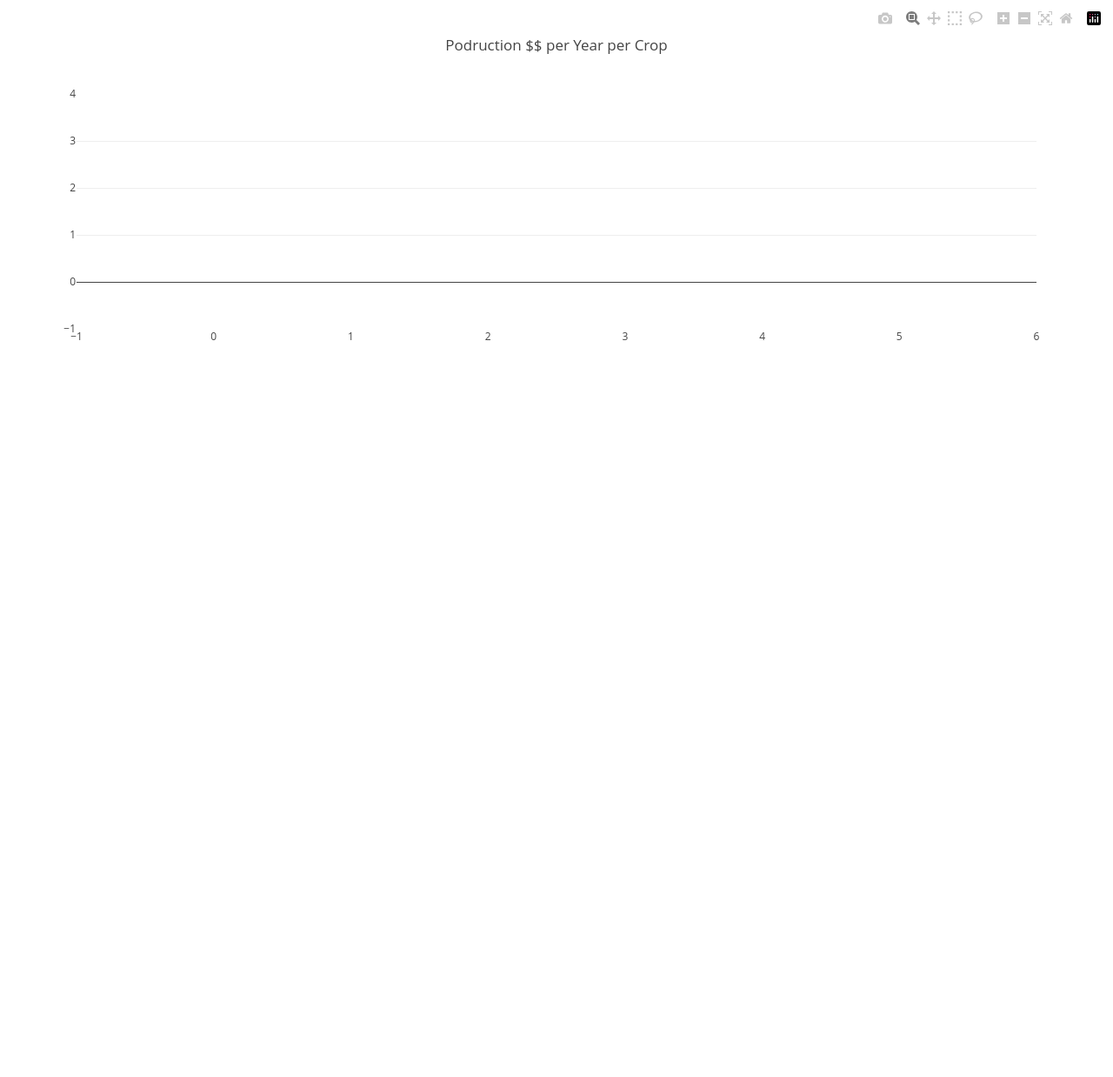
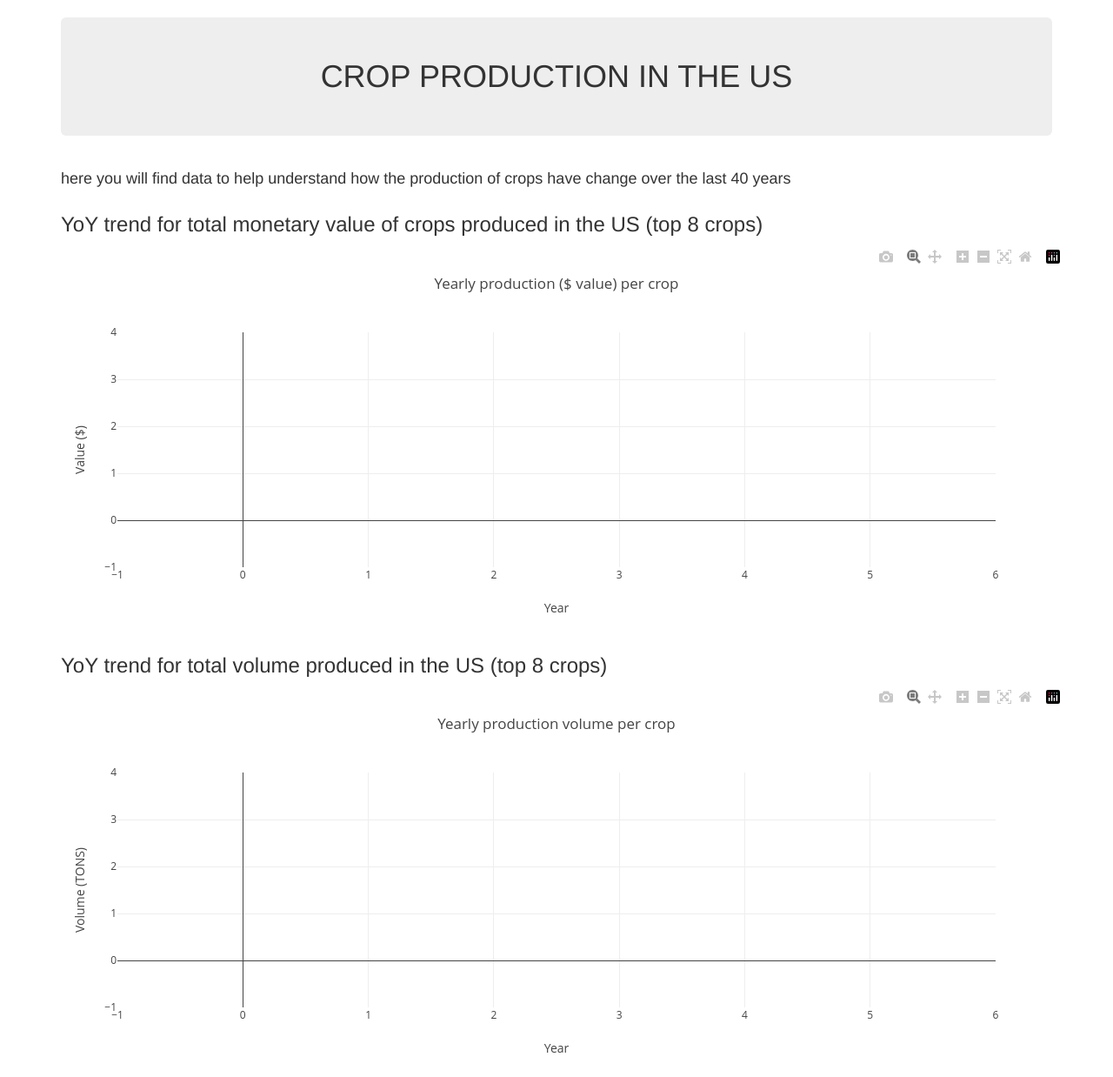
Before and after one commit to Ebarretorho/project_3, a Flask app: page / in a window 1280 px wide. Shown: the whole page at 87% size. Before the commit the page ends 391 px from the top, so only its background shows below. Run offline with Flask 2, Linux system fonts and the light colour scheme; data that the repository does not hold is empty; parts of the project's set-up code (start-up, migrations or seed data) failed here and were passed over; some libraries are stand-ins or nearby versions.

Commit message:
pushing the latest progress made

```diff
--- a/New folder/app.py
+++ b/New folder/app.py
@@ -24,7 +24,7 @@ app = Flask(__name__)
 # Flask Routes
 #################################################
 session = Session(engine)
-results = engine.execute('SELECT * FROM crops_climate_data').fetchall()
+results = engine.execute('SELECT * FROM crops_climate_data ORDER BY "SurveyYear"').fetchall()
 session.close()
 
 
--- /dev/null
+++ b/New folder/static/js/plotvalue.js
@@ -0,0 +1,76 @@
+
+url_data = "http://127.0.0.1:5000/data/api";
+
+d3.json(url_data).then(data => {
+    // console.log(data);
+    corns = data.filter(row => row.commodity === 'CORN')
+    corn_value = corns.map(row => row.value)
+    corn_years = corns.map(row => row.year);
+
+    barleys = data.filter(row => row.commodity === 'BARLEY')
+    barley_value = barleys.map(row => row.value)
+    barley_years = barleys.map(row => row.year);
+
+    cottons = data.filter(row => row.commodity === 'COTTON')
+    cotton_value = cottons.map(row => row.value)
+    cotton_years = cottons.map(row => row.year);
+
+    hays = data.filter(row => row.commodity === 'HAY')
+    hay_value = hays.map(row => row.value)
+    hay_years = hays.map(row => row.year);
+
+    oats = data.filter(row => row.commodity === 'OATS')
+    oats_value = oats.map(row => row.value)
+    oats_years = oats.map(row => row.year);
+
+    rices = data.filter(row => row.commodity === 'RICE')
+    rice_value = rices.map(row => row.value)
+    rice_years = rices.map(row => row.year);
+
+    sorghums = data.filter(row => row.commodity === 'SORGHUM')
+    sorghum_value = sorghums.map(row => row.value)
+    sorghum_years = sorghums.map(row => row.year);
+
+    soybeans = data.filter(row => row.commodity === 'SOYBEANS')
+    soybeans_value = soybeans.map(row => row.value)
+    soybeans_years = soybeans.map(row => row.year);
+
+    wheats = data.filter(row => row.commodity === 'WHEAT')
+    wheat_value = wheats.map(row => row.value)
+    wheat_years = wheats.map(row => row.year);
+
+    // Data trace array
+    var corn = { x: corn_years, y: corn_value, type: "scatter", name: "Corn" };
+    console.log(corn);
+    var barley = { x: barley_years, y: barley_value, mode: "scatter", name: "Barley" };
+    console.log(barley);
+    var cotton = { x: cotton_years, y: cotton_value, mode: "scatter", name: "Cotton" };
+    console.log(cotton);
+    var hay = { x: hay_years, y: hay_value, mode: "scatter", name: "Hay" };
+    console.log(hay);
+    var oats_ = { x: oats_years, y: oats_value, mode: "scatter", name: "Oats" };
+    console.log(oats_);
+    var rice = { x: rice_years, y: rice_value, mode: "scatter", name: "Rice" };
+    console.log(rice);
+    var sorghum = { x: sorghum_years, y: sorghum_value, mode: "scatter", name: "Sorghum" };
+    console.log(sorghum);
+    var soybeans_ = { x: soybeans_years, y: soybeans_value, mode: "scatter", name: "Soybeans" };
+    console.log(soybeans_);
+    var wheat = { x: wheat_years, y: wheat_value, mode: "scatter", name: "Wheat" };
+    console.log(wheat);
+
+    var traceData = [corn, barley, cotton, hay, oats_, rice, sorghum, soybeans_, wheat];
+
+    // Apply the group barmode to the layout
+    let layout = {
+        title: "Yearly production ($ value) per crop",
+        xaxis: {
+            title: 'Year'
+          },
+        yaxis: {
+            title: 'Value ($)'
+          }
+    };
+    // Render the plot to the div tag with id "plot"
+    Plotly.newPlot("plotval", traceData, layout);
+});
--- /dev/null
+++ b/New folder/static/js/plotvolume.js
@@ -0,0 +1,77 @@
+
+url_data = "http://127.0.0.1:5000/data/api";
+
+d3.json(url_data).then(data => {
+    // console.log(data);
+    corns = data.filter(row => row.commodity === 'CORN')
+    corn_value = corns.map(row => row.volume)
+    corn_years = corns.map(row => row.year);
+
+    barleys = data.filter(row => row.commodity === 'BARLEY')
+    barley_value = barleys.map(row => row.volume)
+    barley_years = barleys.map(row => row.year);
+
+    cottons = data.filter(row => row.commodity === 'COTTON')
+    cotton_value = cottons.map(row => row.volume)
+    cotton_years = cottons.map(row => row.year);
+
+    hays = data.filter(row => row.commodity === 'HAY')
+    hay_value = hays.map(row => row.volume)
+    hay_years = hays.map(row => row.year);
+
+    oats = data.filter(row => row.commodity === 'OATS')
+    oats_value = oats.map(row => row.volume)
+    oats_years = oats.map(row => row.year);
+
+    rices = data.filter(row => row.commodity === 'RICE')
+    rice_value = rices.map(row => row.volume)
+    rice_years = rices.map(row => row.year);
+
+    sorghums = data.filter(row => row.commodity === 'SORGHUM')
+    sorghum_value = sorghums.map(row => row.volume)
+    sorghum_years = sorghums.map(row => row.year);
+
+    soybeans = data.filter(row => row.commodity === 'SOYBEANS')
+    soybeans_value = soybeans.map(row => row.volume)
+    soybeans_years = soybeans.map(row => row.year);
+
+    wheats = data.filter(row => row.commodity === 'WHEAT')
+    wheat_value = wheats.map(row => row.volume)
+    wheat_years = wheats.map(row => row.year);
+
+    // Data trace array
+    var corn = { x: corn_years, y: corn_value, type: "scatter", name: "Corn" };
+    console.log(corn);
+    var barley = { x: barley_years, y: barley_value, mode: "scatter", name: "Barley" };
+    console.log(barley);
+    var cotton = { x: cotton_years, y: cotton_value, mode: "scatter", name: "Cotton" };
+    console.log(cotton);
+    var hay = { x: hay_years, y: hay_value, mode: "scatter", name: "Hay" };
+    console.log(hay);
+    var oats_ = { x: oats_years, y: oats_value, mode: "scatter", name: "Oats" };
+    console.log(oats_);
+    var rice = { x: rice_years, y: rice_value, mode: "scatter", name: "Rice" };
+    console.log(rice);
+    var sorghum = { x: sorghum_years, y: sorghum_value, mode: "scatter", name: "Sorghum" };
+    console.log(sorghum);
+    var soybeans_ = { x: soybeans_years, y: soybeans_value, mode: "scatter", name: "Soybeans" };
+    console.log(soybeans_);
+    var wheat = { x: wheat_years, y: wheat_value, mode: "scatter", name: "Wheat" };
+    console.log(wheat);
+
+    var traceData = [corn, barley, cotton, hay, oats_, rice, sorghum, soybeans_, wheat];
+
+    // Apply the group barmode to the layout
+    let layout = {
+        title: "Yearly production volume per crop",
+        xaxis: {
+            title: 'Year'
+          },
+        yaxis: {
+            title: 'Volume (TONS)'
+          }
+    };
+
+    // Render the plot to the div tag with id "plot"
+    Plotly.newPlot("plotvol", traceData, layout);
+});
--- a/New folder/templates/index.html
+++ b/New folder/templates/index.html
@@ -1,5 +1,6 @@
 <!DOCTYPE html>
 <html lang="en">
+
 <head>
     <meta charset="UTF-8">
     <meta name="viewport" content="width=device-width, initial-scale=1.0">
@@ -7,9 +8,42 @@
     <title>Crop Production</title>
     <script src="https://cdn.plot.ly/plotly-latest.min.js"></script>
     <script src="https://d3js.org/d3.v5.min.js"></script>
+    <link rel="stylesheet" href="https://maxcdn.bootstrapcdn.com/bootstrap/3.3.7/css/bootstrap.min.css">
+
+
+
+
 </head>
+
 <body>
-    <div id="plot"></div>
-    <script src="static/js/plot1.js"></script>
+    <div class="container text-center">
+        <h1 class="jumbotron">CROP PRODUCTION IN THE US</h1>
+    </div>
+
+    <div class="container text-left">
+        <h4>here you will find data to help understand how the production of crops have change over the last 40 years
+        </h4>
+    </div>
+
+    <div class="container text-left">
+        <h3>YoY trend for total monetary value of crops produced in the US (top 8 crops)</h3>
+    </div>
+    <div class="container">
+        <div class="row">
+            <div class="col-10" id="plotval"></div>
+            <script src="static/js/plotvalue.js"></script>
+        </div>
+    </div>
+
+    <div class="container text-left">
+        <h3>YoY trend for total volume produced in the US (top 8 crops)</h3>
+    </div>
+    <div class="container">
+        <div class="row">
+            <div class="col-10" id="plotvol"></div>
+            <script src="static/js/plotvolume.js"></script>
+        </div>
+    </div>
 </body>
+
 </html>
```
